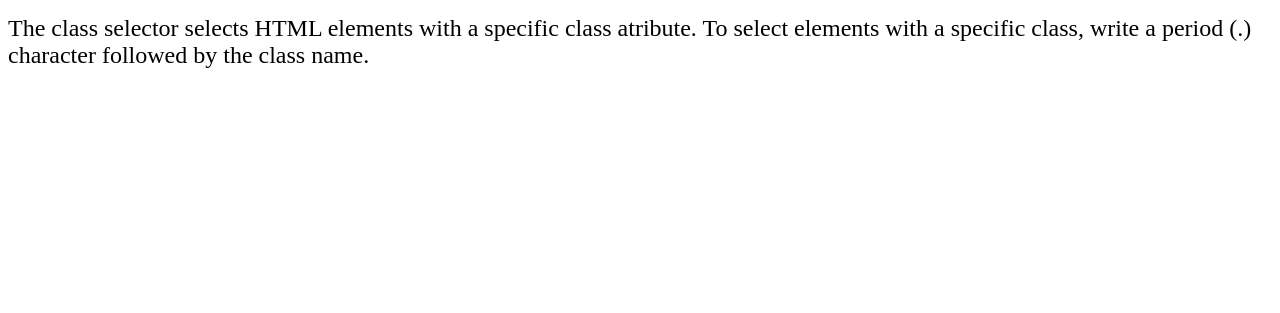
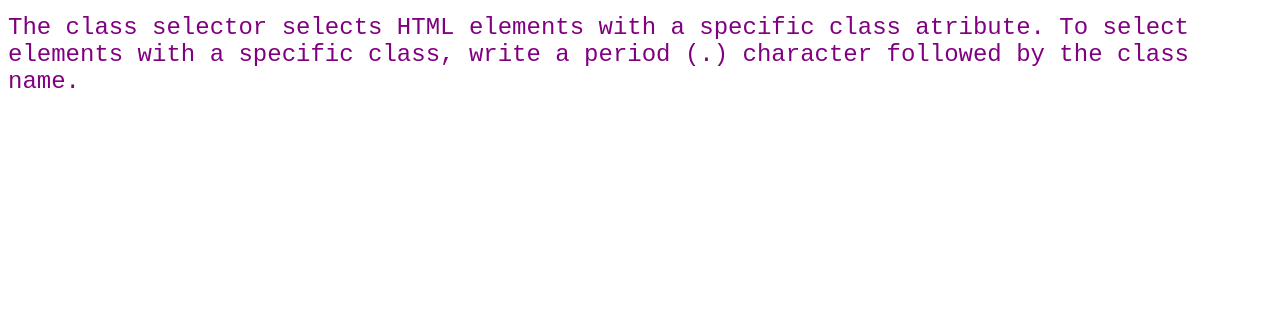
Before and after one commit to EmaniAditya/WebDev, a plain HTML site: page learncss/css/2. Selectors/index.html in a window 1280 px wide. Shown: the part 487-800 px from the top of the page. Drawn offline with Linux system fonts and the light colour scheme.

Commit message:
purple ka spelling galt kardiya tha

```diff
--- a/learncss/css/2. Selectors/index.html
+++ b/learncss/css/2. Selectors/index.html
@@ -22,7 +22,7 @@
             <h2>Id Selector</h2>
             <p>This id selector uses the id atrribute of a HTML element to select a specific element. The id of an element is unique within a page, so the id selector is used to select the unique element.</p>
         </article>
-        <article id="third" class="pruple">
+        <article id="third" class="purple">
             <h2>Class Selector</h2>
             <p>The class selector selects HTML elements with a specific class atribute. To select elements with a specific class, write a period (.) character followed by the class name.</p>
         </article>
```
